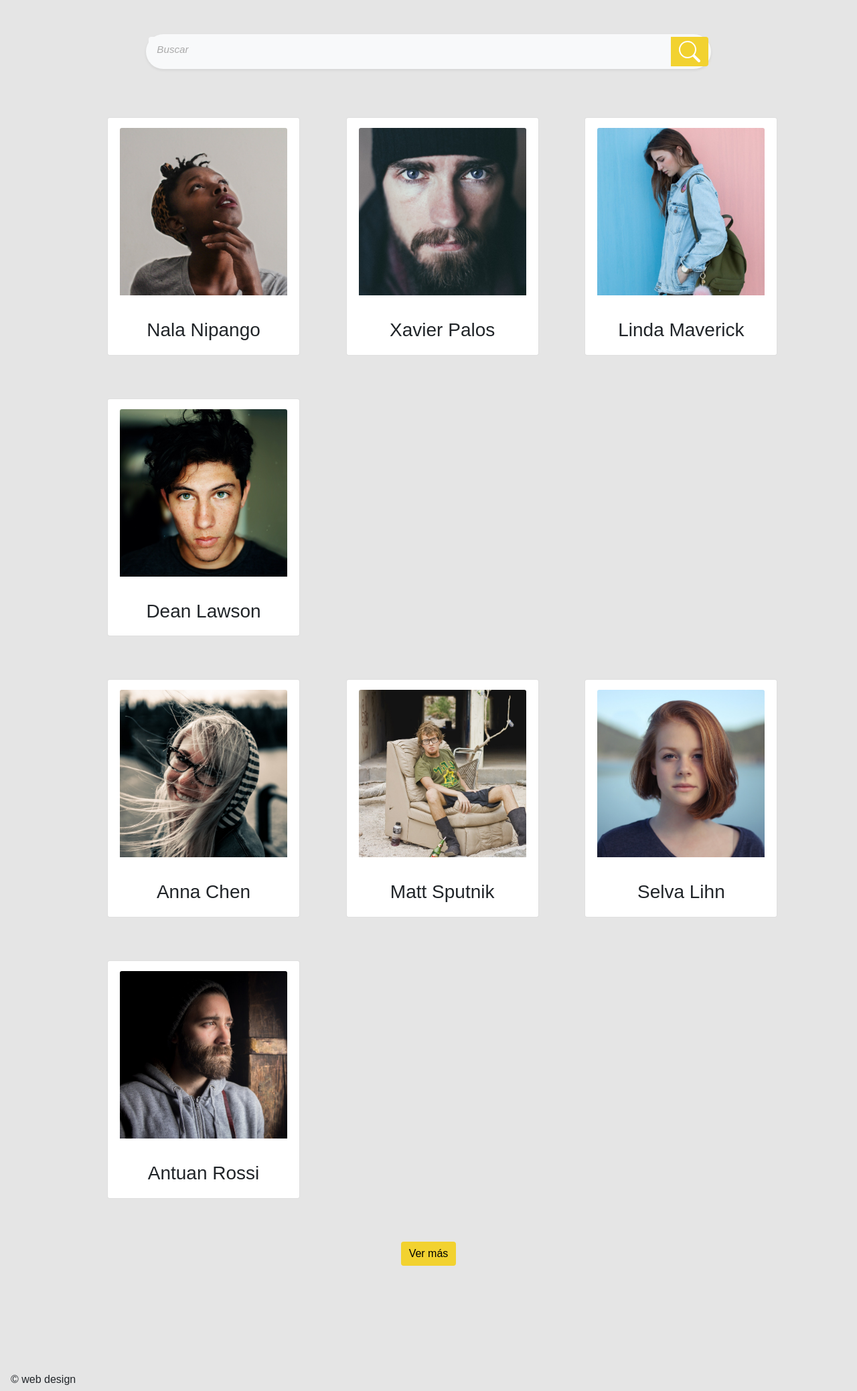
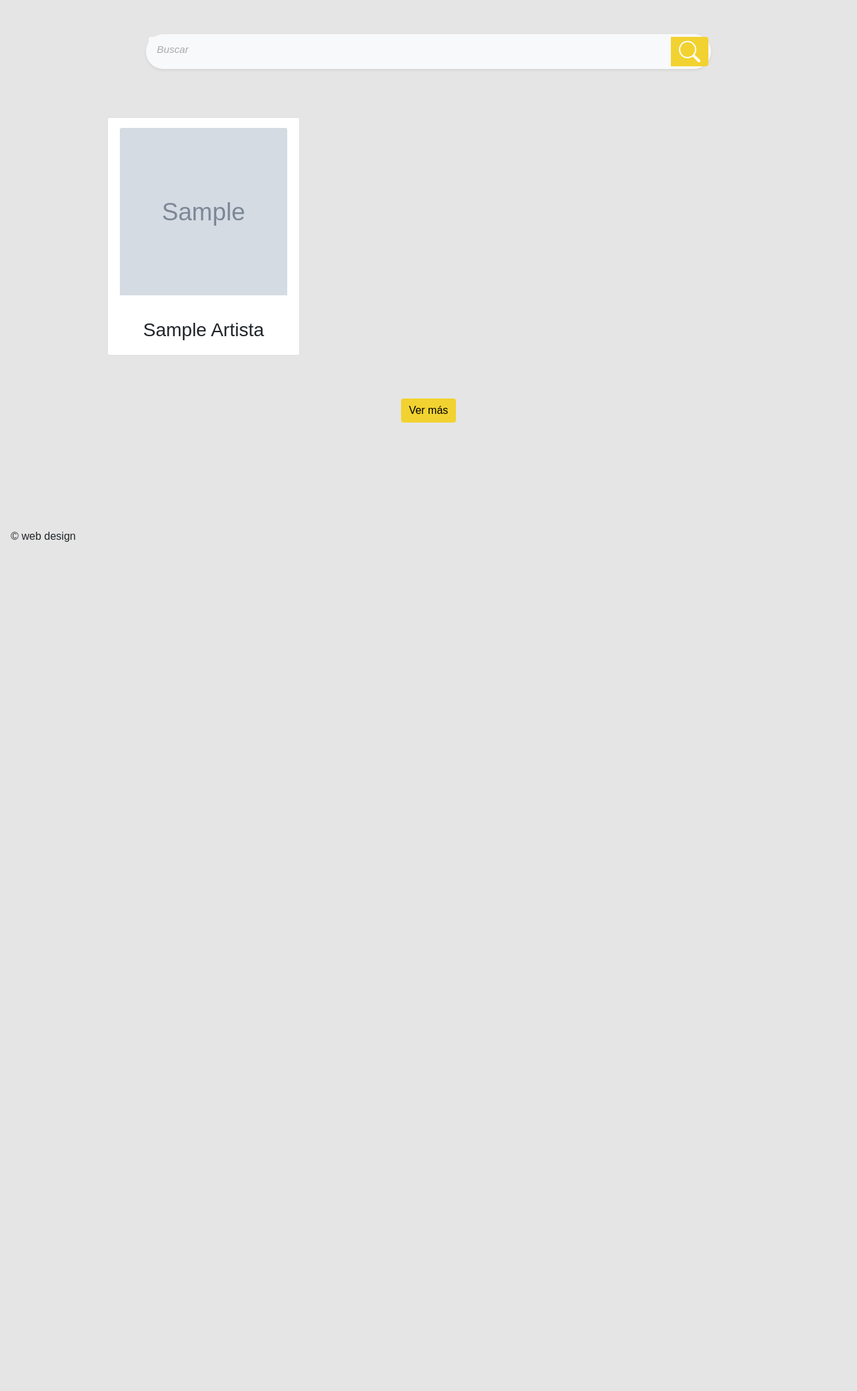
Before and after one commit to rsep/Proyecto_Semestral006D_DJANGO, a Django app: page /artistas/ in a window 1280 px wide. Shown: the part 209-2286 px from the top of the page at 67% size. After the commit the page ends 1018 px from the top, so only its background shows below. Run offline with Django 3.2, Linux system fonts and the light colour scheme; tables that the repository leaves empty hold one stand-in row (values such as "Sample post"); grey boxes marked "Sample" are stand-in pictures; some libraries are stand-ins or nearby versions.

Commit message:
template galeria artistas OK trae data de BD

```diff
--- a/Proyecto_Semestral006D_DJANGO/core/templates/core/galeria_artistas.html
+++ b/Proyecto_Semestral006D_DJANGO/core/templates/core/galeria_artistas.html
@@ -44,118 +44,21 @@
         </div>
     </div>
 
-    <!-- Linea 1 de Cards -->
+    <!-- cards -->
     <div id="card1" class="row">
+        {% for x in artistas %}
         <div class="col">
             <div class="card text-center ex2" style="width: 18rem;">
-                <a href="#">
+                <a href="{% url 'bio_artista' %}">
                     <abbr title="Lorem ipsum dolor sit amet, consectetur adipisicing elit, sed do eiusmod
-                    tempor incididunt ut labore et dolore magna aliqua."><img src="{% static 'core/img/artistas/1_c.jpg' %}" class="card-img-top anima" alt="..."></abbr>
-
+                    tempor incididunt ut labore et dolore magna aliqua."><img src="{{ x.foto_perfil.url }}" alt="{{ x.nombre }}" class="card-img-top anima"></abbr>
                 </a>
                 <div class="card-body">
-                    <h3 class="card-text">Nala Nipango</h3>
+                    <h3 class="card-text">{{ x.nombre | title}}</h3>
                 </div>
             </div>
         </div>
-
-        <div class="col">
-            <div class="card text-center ex2" style="width: 18rem;">
-                <a href="bio_artista2.html">
-                    <abbr title="Lorem ipsum dolor sit amet, consectetur adipisicing elit, sed do eiusmod
-                    tempor incididunt ut labore et dolore magna aliqua."><img src="{% static 'core/img/artistas/2_c.jpg' %}" class="card-img-top anima" alt="..."></abbr>
-
-                </a>
-                <div class="card-body">
-                    <h3 class="card-text">Xavier Palos</h3>
-                </div>
-            </div>
-        </div>
-
-        <div class="col">
-            <div class="card text-center ex2" style="width: 18rem;">
-                <a href="#">
-                    <abbr title="Lorem ipsum dolor sit amet, consectetur adipisicing elit, sed do eiusmod
-                    tempor incididunt ut labore et dolore magna aliqua."><img src="{% static 'core/img/artistas/3_c.jpg' %}" class="card-img-top anima" alt="..."></abbr>
-
-                </a>
-                <div class="card-body">
-                    <h3 class="card-text">Linda Maverick</h3>
-                </div>
-            </div>
-        </div>
-
-        <div class="col">
-
-            <div class="card text-center ex2" style="width: 18rem;">
-                <a href="bio_artista1.html">
-                    <abbr title="Lorem ipsum dolor sit amet, consectetur adipisicing elit, sed do eiusmod
-                    tempor incididunt ut labore et dolore magna aliqua."><img src="{% static 'core/img/artistas/4_c.jpg' %}" class="card-img-top anima" alt="..."></abbr>
-
-                </a>
-                <div class="card-body">
-                    <h3 class="card-text">Dean Lawson</h3>
-                </div>
-            </div>
-        </div>
-
-    </div>
-
-    <!-- Linea 2 de Cards -->
-    <div id="card2" class="row">
-        <div class="col">
-
-            <div class="card text-center ex2" style="width: 18rem;">
-                <a href="#">
-                    <abbr title="Lorem ipsum dolor sit amet, consectetur adipisicing elit, sed do eiusmod
-                    tempor incididunt ut labore et dolore magna aliqua."><img src="{% static 'core/img/artistas/5_c.jpg' %}" class="card-img-top anima" alt="..."></abbr>
-
-                </a>
-                <div class="card-body">
-                    <h3 class="card-text">Anna Chen</h3>
-                </div>
-            </div>
-        </div>
-
-        <div class="col">
-            <div class="card text-center ex2" style="width: 18rem;">
-                <a href="#">
-                    <abbr title="Lorem ipsum dolor sit amet, consectetur adipisicing elit, sed do eiusmod
-                    tempor incididunt ut labore et dolore magna aliqua."><img src="{% static 'core/img/artistas/6_c.jpg' %}" class="card-img-top anima" alt="..."></abbr>
-
-                </a>
-                <div class="card-body">
-                    <h3 class="card-text">Matt Sputnik</h3>
-                </div>
-            </div>
-        </div>
-
-        <div class="col">
-            <div class="card text-center ex2" style="width: 18rem;">
-                <a href="#">
-                    <abbr title="Lorem ipsum dolor sit amet, consectetur adipisicing elit, sed do eiusmod
-                    tempor incididunt ut labore et dolore magna aliqua."><img src="{% static 'core/img/artistas/9_c.jpg' %}" class="card-img-top anima" alt="..."></abbr>
-
-                </a>
-                <div class="card-body">
-                    <h3 class="card-text">Selva Lihn</h3>
-                </div>
-            </div>
-        </div>
-
-        <div class="col">
-            <div class="card text-center ex2" style="width: 18rem;">
-                <a href="bio_artista3.html">
-                    <abbr title="Lorem ipsum dolor sit amet, consectetur adipisicing elit, sed do eiusmod
-                    tempor incididunt ut labore et dolore magna aliqua."><img src="{% static 'core/img/artistas/8_c.jpg' %}" class="card-img-top anima" alt="..."></abbr>
-
-                </a>
-                <div class="card-body">
-                    <h3 class="card-text">Antuan Rossi</h3>
-                </div>
-            </div>
-        </div>
-
+        {% endfor %}
     </div>
 
     <!-- Boton Ver Más -->
--- a/Proyecto_Semestral006D_DJANGO/core/urls.py
+++ b/Proyecto_Semestral006D_DJANGO/core/urls.py
@@ -16,7 +16,8 @@ urlpatterns = [
     path('contacto/', contacto, name="contacto"),
     path('registro/', registro, name="registro"),
 
-    path('test/<id>',test, name="test"),
+    # test (despues se borra)
+    path('test/',test, name="test"),
     path('test2/',test2, name="test2"),
     path('listar/',listar, name="listar"),
     path('eliminar/<int:id_artista>',eliminar, name="eliminar"),
--- a/Proyecto_Semestral006D_DJANGO/core/views.py
+++ b/Proyecto_Semestral006D_DJANGO/core/views.py
@@ -33,7 +33,12 @@ def galeria_obras(request):
     return render(request,'core/galeria_obras.html')
 
 def galeria_artistas(request):
-    return render(request,'core/galeria_artistas.html')
+    if request.method == 'GET':
+        artistas = Artista.objects.all()
+    datos = {
+        'artistas' : artistas
+    }
+    return render(request,'core/galeria_artistas.html',datos)
 
 def perfil(request):
     return render(request,'core/perfil.html')
@@ -44,21 +49,21 @@ def contacto(request):
 def registro(request):
     return render(request,'core/registro.html')
 
-def test(request,id):
+def test(request):
 
-    # 1. traer el vehiculo, usar metodo get, traer vehiculo cuya patente es igual al id
-    artista = Artista.objects.get(id_artista = id)
+    # # 1. traer el vehiculo, usar metodo get, traer vehiculo cuya patente es igual al id
+    # artista = Artista.objects.get(id_artista = id)
 
-    # 2. construccion formulario
+    # # 2. construccion formulario
+    # datos = {
+    #     'form' : artista
+    # }
+
+    if request.method == 'GET':
+        artistas = Artista.objects.all()
     datos = {
-        'form' : artista
+        'artistas' : artistas
     }
-
-    # if request.method == 'GET':
-    #     artistas = Artista.objects.all()
-    # datos = {
-    #     'artistas' : artistas
-    # }
     return render(request,'core/test.html',datos)
 
 def test2(request):
```
Also changed, not shown: Proyecto_Semestral006D_DJANGO/core/templates/core/test.html (+11 -17 lines), Proyecto_Semestral006D_DJANGO/media/uploads/1_c.jpg (added), Proyecto_Semestral006D_DJANGO/media/uploads/5_c.jpg (added).
